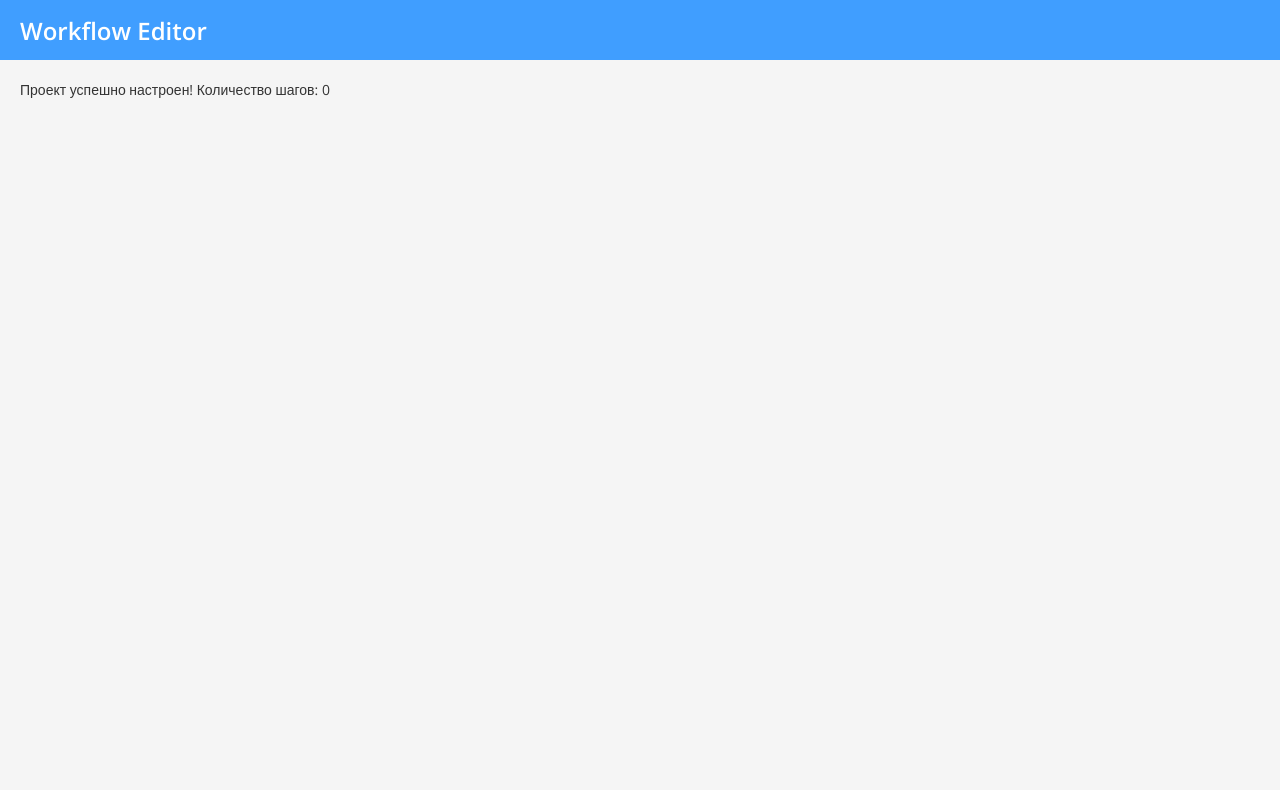
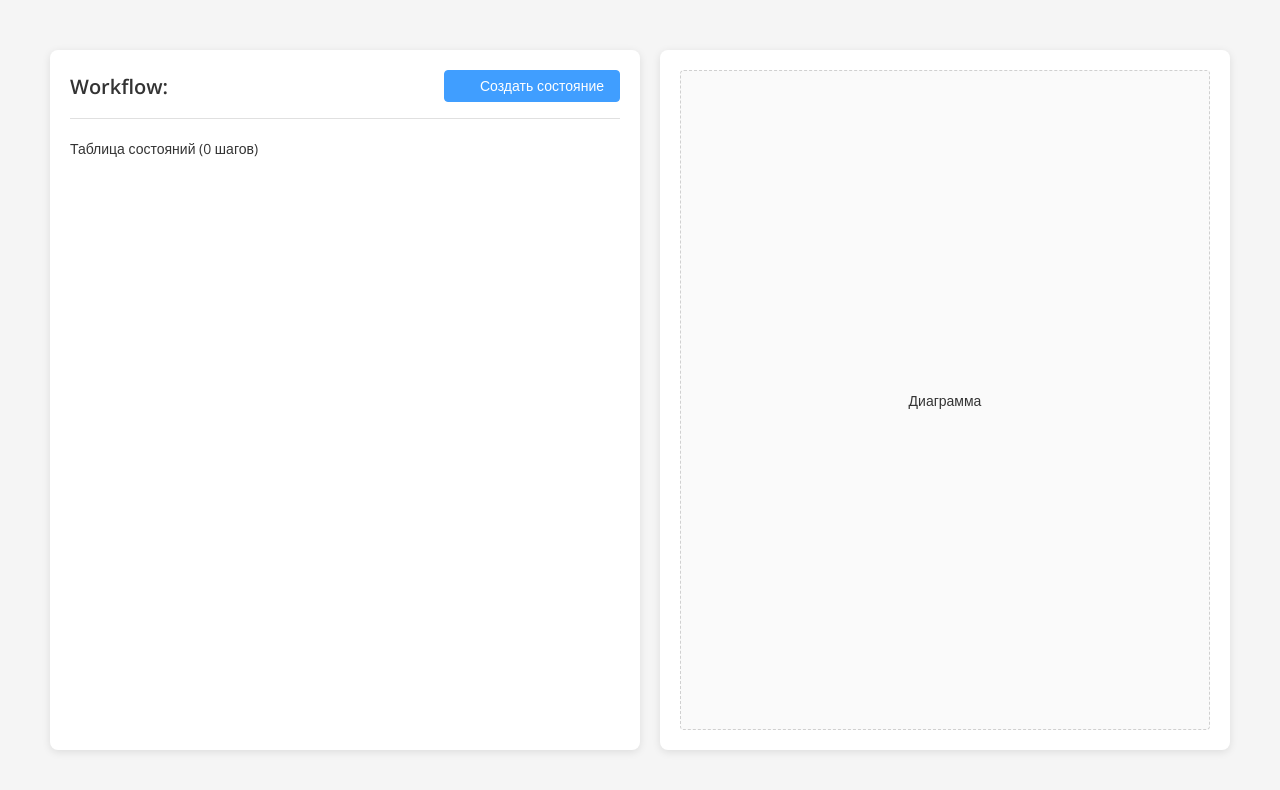
Before and after one commit to Goodwin-gls/-------.Frontend.----------------, a Vue app in the folder frontend/: page / in a window 1280 px wide. Shown: the top 790 px of the page. Built offline with nearby package versions, Linux system fonts and the light colour scheme; no server answers.

Commit message:
app верстка

```diff
--- a/frontend/src/App.vue
+++ b/frontend/src/App.vue
@@ -12,27 +12,29 @@ onMounted(() => {
 
 <template>
   <div class="app">
-    <ElContainer>
-      <ElHeader>
-        <h1>Workflow Editor</h1>
-      </ElHeader>
-      <ElMain>
-        <ElRow v-if="store.loading" justify="center">
-          <ElCol :span="24" style="text-align: center; padding: 50px">
-            <ElIcon class="is-loading" :size="40">
-              <i class="fa fa-spinner fa-spin"></i>
-            </ElIcon>
-            <p>Загрузка...</p>
-          </ElCol>
-        </ElRow>
-        <ElRow v-else :gutter="20">
-          <ElCol :span="24">
-            <p>
-              Проект успешно настроен! Количество шагов:
-              {{ store.steps.length }}
-            </p>
-          </ElCol>
-        </ElRow>
+    <ElContainer direction="horizontal">
+      <!-- Left Panel: Table -->
+      <ElAside width="50%" class="left-panel">
+        <div class="panel-header">
+          <h2>Workflow: {{ store.workflowName }}</h2>
+          <ElButton type="primary" :icon="'Plus'">
+            Создать состояние
+          </ElButton>
+        </div>
+        <div class="table-container">
+          <!-- Таблица будет здесь -->
+          <p v-if="store.loading">Загрузка...</p>
+          <p v-else>Таблица состояний ({{ store.steps.length }} шагов)</p>
+        </div>
+      </ElAside>
+
+      <!-- Right Panel: Diagram -->
+      <ElMain class="right-panel">
+        <div class="diagram-container">
+          <!-- Диаграмма будет здесь -->
+          <p v-if="store.loading">Загрузка...</p>
+          <p v-else>Диаграмма</p>
+        </div>
       </ElMain>
     </ElContainer>
   </div>
@@ -42,22 +44,61 @@ onMounted(() => {
 .app {
   width: 100%;
   height: 100vh;
+  padding: 50px;
+  box-sizing: border-box;
+  background-color: #f5f5f5;
 }
 
-.el-header {
-  background-color: #409eff;
-  color: white;
+.el-container {
+  height: 100%;
+  gap: 20px;
+}
+
+.left-panel {
   display: flex;
+  flex-direction: column;
+  background-color: white;
+  border-radius: 8px;
+  padding: 20px;
+  box-shadow: 0 2px 8px rgba(0, 0, 0, 0.1);
+}
+
+.panel-header {
+  display: flex;
+  justify-content: space-between;
   align-items: center;
+  margin-bottom: 20px;
+  padding-bottom: 16px;
+  border-bottom: 1px solid #e0e0e0;
 
-  h1 {
+  h2 {
     margin: 0;
-    font-size: 24px;
+    font-size: 20px;
     font-weight: 600;
+    color: #333;
   }
 }
 
-.el-main {
-  background-color: #f5f5f5;
+.table-container {
+  flex: 1;
+  overflow: auto;
+}
+
+.right-panel {
+  background-color: white;
+  border-radius: 8px;
+  padding: 20px;
+  box-shadow: 0 2px 8px rgba(0, 0, 0, 0.1);
+}
+
+.diagram-container {
+  width: 100%;
+  height: 100%;
+  display: flex;
+  align-items: center;
+  justify-content: center;
+  background-color: #fafafa;
+  border-radius: 4px;
+  border: 1px dashed #d0d0d0;
 }
 </style>
```
